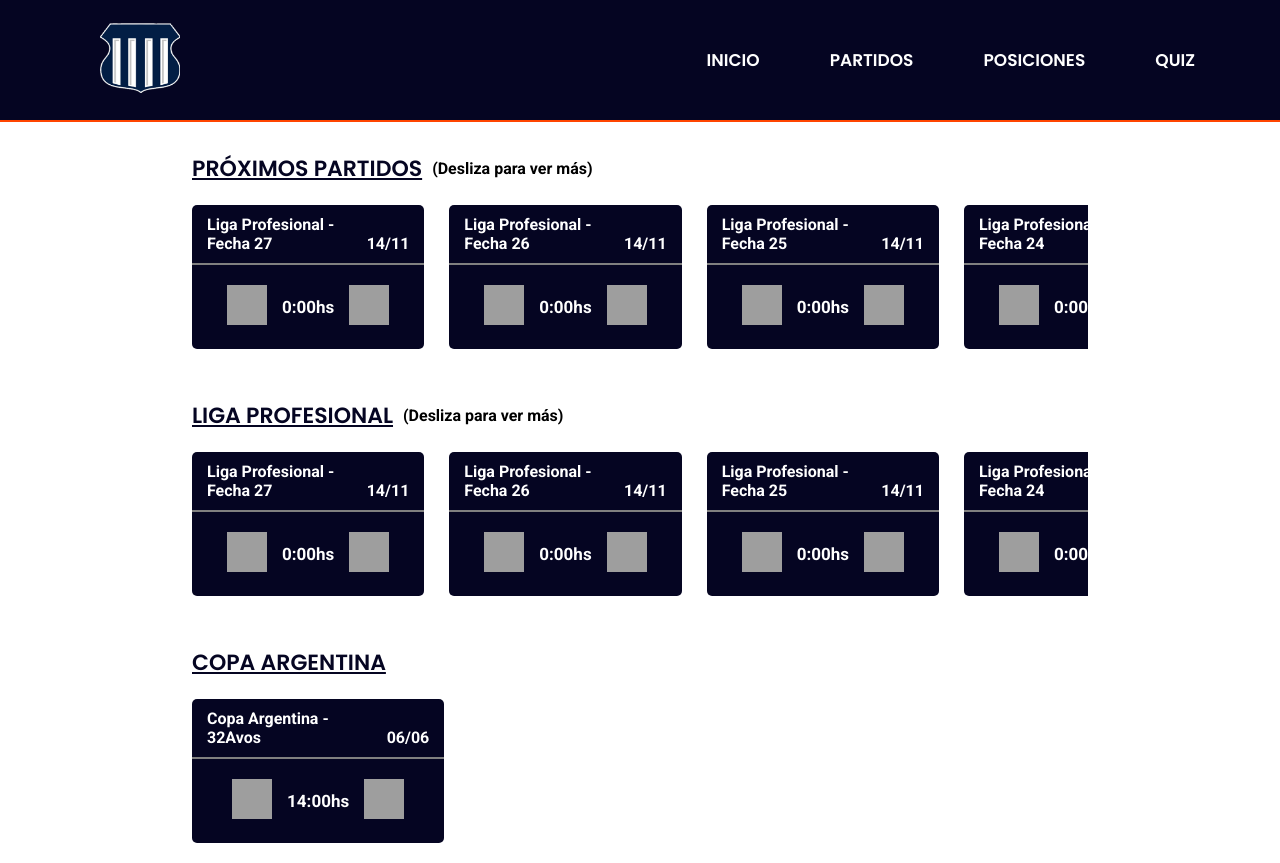
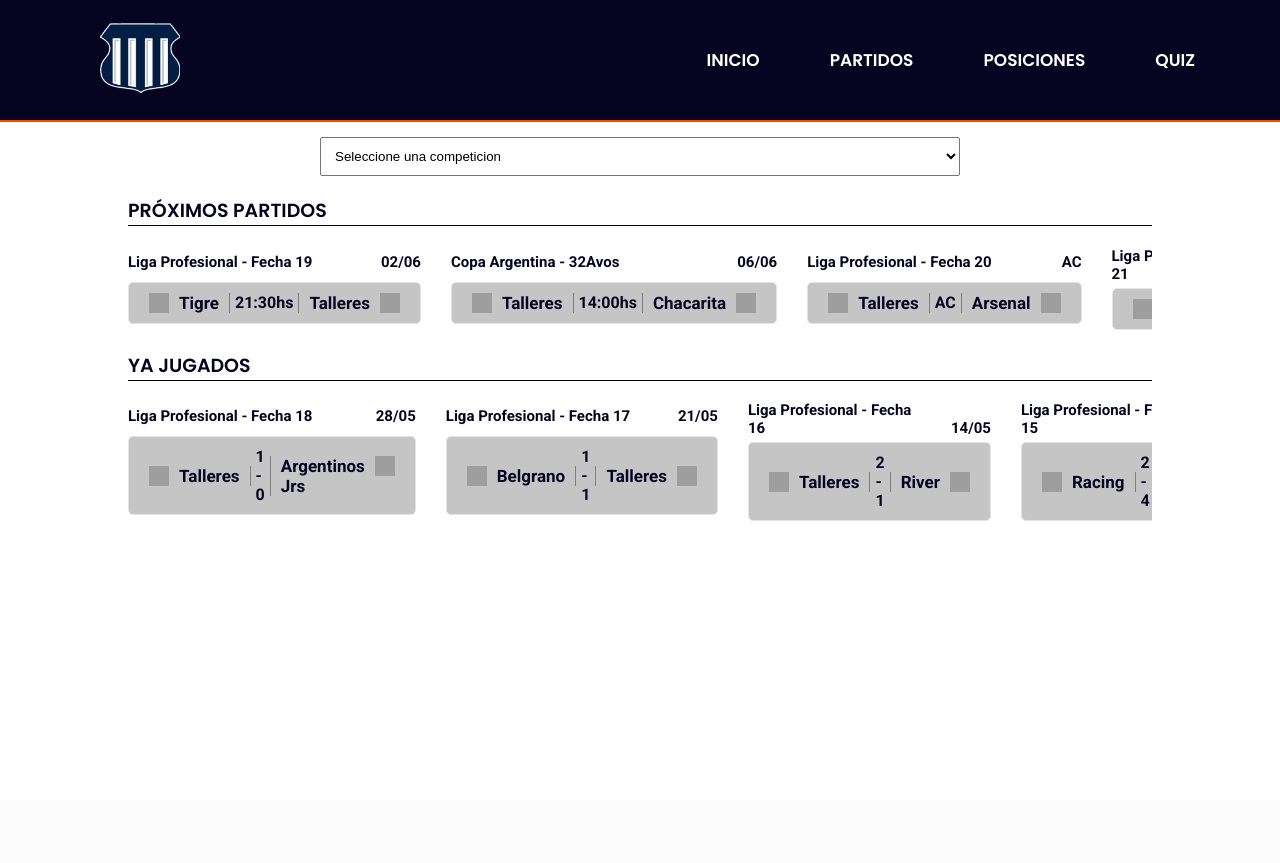
Before and after one commit to Valenn4/proyecto-talleres, a Django app: page /partidos/ in a window 1280 px wide. After the commit the page ends 800 px from the top, so only its background shows below. Run offline with Django 4.2, Linux system fonts and the light colour scheme; data comes from the database, SQL or seed files in the repository; both versions use the stored data as it was after the commit; grey boxes are pictures that could not be loaded.

Commit message:
new changes

```diff
--- a/talleres_campeon/api/models.py
+++ b/talleres_campeon/api/models.py
@@ -27,10 +27,12 @@
     stadium = models.CharField(max_length=50, blank=False)
     one_team = models.TextField(max_length=200, blank=False)
     name_one_team = models.CharField(max_length=50, blank=False)
+    result_one_team = models.CharField(max_length=10, default="", blank=True)
     two_team = models.TextField(max_length=200, blank=False)
     name_two_team = models.CharField(max_length=50, blank=False)
-    date = models.DateField(blank=False)
-    time = models.TimeField(blank=False)
+    result_two_team = models.CharField(max_length=10, default="", blank=True)
+    date = models.DateField(blank=True, null= True, auto_now=False)
+    time = models.TimeField(blank=True, null= True, auto_now=False)
 
     def __str__(self):
         return self.name_one_team+" - " +self.name_two_team
--- a/talleres_campeon/talleres_campeon/static/css/matchess.css
+++ b/talleres_campeon/talleres_campeon/static/css/matchess.css
@@ -1,34 +1,46 @@
+.filter {
+    display: flex;
+    width: 100%;
+    margin: 15px 0 0px 0;
+}
+.filter select {
+    display: flex;
+    width: 75%;
+    padding: 10px;
+    margin: auto;
+}
+
 .tournament{
     display: flex;
     flex-direction: column;
-    width: 70%;
+    width: 100%;
     margin: auto;
+    padding-bottom: 20px;
+}
+.liga_profesional{
+    display: none;
+}
+.copa_argentina {
+    display: none;
 }
 .texts{
-    display: block;
-    text-align: center;
-    width: 100%;
-    margin: 20px auto 0px auto;
+    display: flex;
+    width: 75%;
+    margin: 20px auto 5px auto;
+    border-bottom: 1px solid black;
 }
 .title{
-    margin-bottom: 0px;
     color: rgb(5, 5, 34);
     font-family: 'Poppins';
-    font-size: 22px;
-    text-decoration: underline;
+    font-size: 19px;
     text-transform: uppercase;
     font-weight: bold;
 }
-.texts .more {
-    display: none;
-    margin: auto 10px;
-    font-family: 'Roboto';
-}
 .mobile {
     display: flex;
+    flex-direction: column;
     margin: auto;
-    flex-direction: column;
-    width: 100%;
+    width: 80%;
 }
 
 .match {
@@ -36,19 +48,20 @@
     flex-direction: column;
     width: 100%;
     margin: 10px auto;
-    background-color: rgb(126, 124, 124);
-    background-color: rgb(5, 5, 34);
     font-family: 'Roboto';
     font-weight: bold;
-    color: white;
-    border-radius: 5px;
+    color: rgb(5, 5, 34);
 }
 
+.mobile::-webkit-scrollbar {
+    display: none;
+}
 .info {
     display: flex;
-    width: auto;
-    padding: 10px 15px;
-    border-bottom: 2px solid grey;
+    width: 100%;
+    margin: auto;
+    margin-bottom: 5px;
+    font-size: 15px;
 }
 .date {
     display: flex;
@@ -56,7 +69,7 @@
     flex-direction: column-reverse;
     text-align: right;
 }
-.tournament {
+.instance {
     display: flex;
     width: 70%;
     font-weight: bold;
@@ -64,44 +77,68 @@
 }
 .teams {
     display: flex;
-    text-align: center;
-    margin: 0px auto;
-    padding: 20px;
-    align-items: center;
+    width: 94%;
+    background-color: rgb(197, 197, 197);
+    border: 1px solid rgb(227, 227, 227);
+    border-radius: 5px;
+    padding: 3%;
+    margin: auto;
 }
 .teams img {
-    width: 40px;
-    height: 40px;
-    margin: 0px 15px;
+    width: 20px;
+    height: 20px;
+    margin: 0 10px;
 }
+.team_1, .team_2{
+    display: flex;
+    margin: auto;
+    width: auto;
+}
+.team_1{
+    padding-right: 10px;
+    border-right: 1px solid gray;
+}
+.team_2{
+    padding-left: 10px;
+    border-left: 1px solid gray;
+}
+
 .teams p {
     font-size: 17px;
 }
-
+.teams .time {
+    font-size: 16px;
+    margin: 0 5px;
+}
 
 @media screen and (min-width: 60em){
-    .tournament{
-        width: 100%;
-    }
-    .texts{
+    .filter select {
         display: flex;
-        width: 70%;
-        margin: 30px 85px 0px 85px;
-    }
-    .texts .more {
-        display: block;
+        width: 50%;
+        padding: 10px;
+        margin: auto;
     }
     .mobile {
         display: flex;
         flex-direction: row;
         overflow: auto;
-        width: 70%;
     }
-    .mobile::-webkit-scrollbar {
-        display: none;
+    .texts{
+        width: 80%;
     }
     .match {
         width: auto;
-        margin: 20px 25px 20px 0px;
+        margin: 0;
+        margin-right: 30px;
+        margin-top: 15px;
+        padding: 0;
+
+    }
+    .info{
+        width: 100%;
+    }
+    .teams {
+        width: auto;
+        padding: 10px;
     }
 }
--- /dev/null
+++ b/talleres_campeon/talleres_campeon/static/js/matches.js
@@ -0,0 +1,17 @@
+var tournament = document.querySelector(".tournaments")
+
+tournament.addEventListener("change", () => {
+    if(tournament.value == "Liga Profesional Argentina"){
+        document.querySelector(".next_matches").style.display="none"
+        document.querySelector(".liga_profesional").style.display="flex"
+        document.querySelector(".copa_argentina").style.display="none"
+    } else if (tournament.value == "Copa Argentina") {
+        document.querySelector(".next_matches").style.display="none"
+        document.querySelector(".liga_profesional").style.display="none"
+        document.querySelector(".copa_argentina").style.display="flex"
+    } else {
+        document.querySelector(".next_matches").style.display="flex"
+        document.querySelector(".liga_profesional").style.display="none"
+        document.querySelector(".copa_argentina").style.display="none"
+    }
+})
--- a/talleres_campeon/talleres_campeon/static/templates/partidos.html
+++ b/talleres_campeon/talleres_campeon/static/templates/partidos.html
@@ -11,81 +11,205 @@
 <body>
     {% include 'header.html' %}
 
-    <div class="tournament">
+    <div class="filter">
+        <select class="tournaments">
+            <option><p>Seleccione una competicion</p></option>
+            <option><p>Liga Profesional Argentina</p></option>
+            <option><p>Copa Argentina</p></option>
+        </select>
+    </div>
+
+    <div class="tournament next_matches">
         <div class="texts">
-            <h1 class="title">Próximos partidos</h1>
-            <p class="more">(Desliza para ver más)</p>
+            <p class="title">Próximos partidos</p>
         </div>
         <div class="mobile">
-            {% for match in listMatches %}
+            {% for match in listMatchesNext %}
+            {% if match.result_one_team == "" %}
                 <div class="match">
                     <div class="info">
-                        <p class="tournament">{{match.tournament}} - {{match.instance}}</p>
+                        <p class="instance">{{match.tournament}} - {{match.instance}}</p>
+                        {% if match.date|date:"d/m/Y" == '14/11/2099' %}
+                        <p class="date">AC</p>
+                        {% else %}
+                        <p class="date">{{match.date|date:"d/m"}}</p>
+                        {% endif %}
+                    </div>
+                    <div class="teams">
+                        <div class="team_1">
+                            <img src="{{match.one_team}}" alt="">
+                            <p>{{match.name_one_team}}</p>
+                        </div>
+                        {% if match.time|time:"G:i" == "0:00" %}
+                        <p class="time">AC</p>
+                        {% else %}
+                        <p class="time">{{match.time|time:"G:i"}}hs</p>
+                        {% endif %}
+                        <div class="team_2">
+                            <p>{{match.name_two_team}}</p>
+                            <img src="{{match.two_team}}" alt="">
+                        </div>
+                    </div>
+                </div>
+            {% endif %}
+            {% endfor %}
+        </div>
+
+        <div class="texts">
+            <p class="title">Ya jugados</p>
+        </div>
+        <div class="mobile">
+            {% for match in listMatchesBack %}
+            {% if match.result_one_team != "" %}
+                <div class="match">
+                    <div class="info">
+                        <p class="instance">{{match.tournament}} - {{match.instance}}</p>
                         <p class="date">{{match.date|date:"d/m"}}</p>
                     </div>
                     <div class="teams">
                         <div class="team_1">
                             <img src="{{match.one_team}}" alt="">
+                            <p>{{match.name_one_team}}</p>
                         </div>
-                        <p class="time">{{match.time|time:"G:i"}}hs</p>
+                        <p class="time">{{match.result_one_team}} - {{match.result_two_team}}</p>
                         <div class="team_2">
+                            <p>{{match.name_two_team}}</p>
                             <img src="{{match.two_team}}" alt="">
                         </div>
                     </div>
                 </div>
+            {% endif %}
             {% endfor %}
         </div>
     </div>
 
-    <div class="tournament">
+    <div class="tournament liga_profesional">
         <div class="texts">
-            <h1 class="title">Liga Profesional</h1>
-            <p class="more">(Desliza para ver más)</p>
+            <p class="title">Liga Profesional</p>
         </div>
         <div class="mobile">
-            {% for match in matchesLiga %}
+            {% for match in matchesLigaNext %}
+            {% if match.result_one_team == "" %}
                 <div class="match">
                     <div class="info">
-                        <p class="tournament">{{match.tournament}} - {{match.instance}}</p>
+                        <p class="instance">{{match.tournament}} - {{match.instance}}</p>
+                        {% if match.date|date:"d/m/Y" == '14/11/2099' %}
+                        <p class="date">AC</p>
+                        {% else %}
+                        <p class="date">{{match.date|date:"d/m"}}</p>
+                        {% endif %}
+                    </div>
+                    <div class="teams">
+                        <div class="team_1">
+                            <img src="{{match.one_team}}" alt="">
+                            <p>{{match.name_one_team}}</p>
+                        </div>
+                        {% if match.time|time:"G:i" == "0:00" %}
+                        <p class="time">AC</p>
+                        {% else %}
+                        <p class="time">{{match.time|time:"G:i"}}hs</p>
+                        {% endif %}
+                        <div class="team_2">
+                            <p>{{match.name_two_team}}</p>
+                            <img src="{{match.two_team}}" alt="">
+                        </div>
+                    </div>
+                </div>
+            {% endif %}
+            {% endfor %}
+        </div>
+
+        <div class="texts">
+            <p class="title">Ya jugados</p>
+        </div>
+        <div class="mobile">
+            {% for match in matchesLigaBack %}
+            {% if match.result_one_team != "" %}
+                <div class="match">
+                    <div class="info">
+                        <p class="instance">{{match.tournament}} - {{match.instance}}</p>
                         <p class="date">{{match.date|date:"d/m"}}</p>
                     </div>
                     <div class="teams">
                         <div class="team_1">
                             <img src="{{match.one_team}}" alt="">
+                            <p>{{match.name_one_team}}</p>
                         </div>
-                        <p class="time">{{match.time|time:"G:i"}}hs</p>
+                        <p class="time">{{match.result_one_team}} - {{match.result_two_team}}</p>
                         <div class="team_2">
+                            <p>{{match.name_two_team}}</p>
                             <img src="{{match.two_team}}" alt="">
                         </div>
                     </div>
                 </div>
+            {% endif %}
             {% endfor %}
         </div>
     </div>
-    <div class="tournament">
+
+    <div class="tournament copa_argentina">
         <div class="texts">
-            <h1 class="title">Copa Argentina</h1>
-            <p class="more"></p>
+            <p class="title">Copa Argentina</p>
         </div>
         <div class="mobile">
-            {% for match in matchesCopaArgentina %}
+            {% for match in matchesCopaArgentinaNext %}
+            {% if match.result_one_team == "" %}
                 <div class="match">
                     <div class="info">
-                        <p class="tournament">{{match.tournament}} - {{match.instance}}</p>
+                        <p class="instance">{{match.tournament}} - {{match.instance}}</p>
+                        {% if match.date|date:"d/m/Y" == '14/11/2099' %}
+                        <p class="date">AC</p>
+                        {% else %}
+                        <p class="date">{{match.date|date:"d/m"}}</p>
+                        {% endif %}
+                    </div>
+                    <div class="teams">
+                        <div class="team_1">
+                            <img src="{{match.one_team}}" alt="">
+                            <p>{{match.name_one_team}}</p>
+                        </div>
+                        {% if match.time|time:"G:i" == "0:00" %}
+                        <p class="time">AC</p>
+                        {% else %}
+                        <p class="time">{{match.time|time:"G:i"}}hs</p>
+                        {% endif %}
+                        <div class="team_2">
+                            <p>{{match.name_two_team}}</p>
+                            <img src="{{match.two_team}}" alt="">
+                        </div>
+                    </div>
+                </div>
+            {% endif %}
+            {% endfor %}
+        </div>
+
+        <div class="texts">
+            <p class="title">Ya jugados</p>
+        </div>
+        <div class="mobile">
+            {% for match in matchesCopaArgentinaBack %}
+            {% if match.result_one_team != "" %}
+                <div class="match">
+                    <div class="info">
+                        <p class="instance">{{match.tournament}} - {{match.instance}}</p>
                         <p class="date">{{match.date|date:"d/m"}}</p>
                     </div>
                     <div class="teams">
                         <div class="team_1">
                             <img src="{{match.one_team}}" alt="">
+                            <p>{{match.name_one_team}}</p>
                         </div>
-                        <p class="time">{{match.time|time:"G:i"}}hs</p>
+                        <p class="time">{{match.result_one_team}} - {{match.result_two_team}}</p>
                         <div class="team_2">
+                            <p>{{match.name_two_team}}</p>
                             <img src="{{match.two_team}}" alt="">
                         </div>
                     </div>
                 </div>
+            {% endif %}
             {% endfor %}
         </div>
     </div>
 </body>
 </html>
+<script src="{% static 'js/matches.js' %}"></script>
--- a/talleres_campeon/talleres_campeon/views.py
+++ b/talleres_campeon/talleres_campeon/views.py
@@ -49,8 +49,11 @@
 
 def matches(request):
     context = {
-        'listMatches': Match.objects.all().order_by("-id"),
-        'matchesLiga': Match.objects.filter(tournament="Liga Profesional").order_by("-id"),
-        'matchesCopaArgentina': Match.objects.filter(tournament="Copa Argentina"),
+        'listMatchesNext': Match.objects.filter(result_one_team="").order_by("date"),
+        'listMatchesBack': Match.objects.exclude(result_one_team="").order_by("-date"),
+        'matchesLigaNext': Match.objects.filter(tournament="Liga Profesional", result_one_team="").order_by("date"),
+        'matchesLigaBack': Match.objects.filter(tournament="Liga Profesional").exclude(result_one_team="").order_by("-date"),
+        'matchesCopaArgentinaNext': Match.objects.filter(tournament="Copa Argentina", result_one_team="").order_by("date"),
+        'matchesCopaArgentinaBack': Match.objects.filter(tournament="Copa Argentina").exclude(result_one_team="").order_by("-date"),
     }
     return render(request, 'partidos.html', context)
```
Also changed, not shown: talleres_campeon/api/migrations/0010_match_result_one_team_match_result_two_team.py (added), talleres_campeon/api/migrations/0011_alter_match_result_one_team_and_more.py (added), talleres_campeon/api/migrations/0012_alter_match_date_alter_match_time.py (added), talleres_campeon/api/migrations/0013_alter_match_date_alter_match_time.py (added), talleres_campeon/api/migrations/0014_alter_match_date_alter_match_time.py (added), talleres_campeon/api/migrations/0015_alter_match_date_alter_match_time.py (added), talleres_campeon/api/migrations/0016_alter_match_date_alter_match_time.py (added), talleres_campeon/db.sqlite3.
